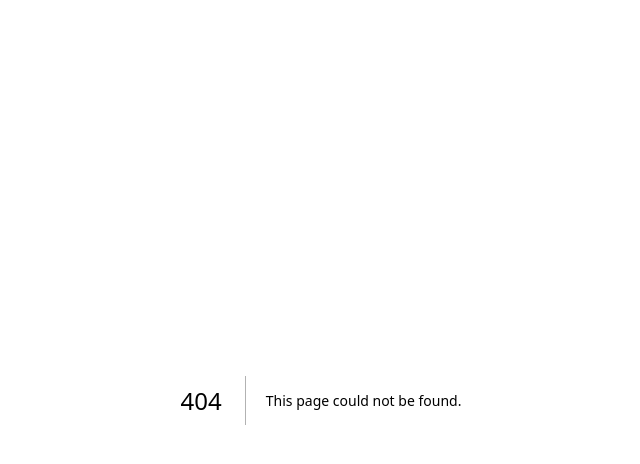
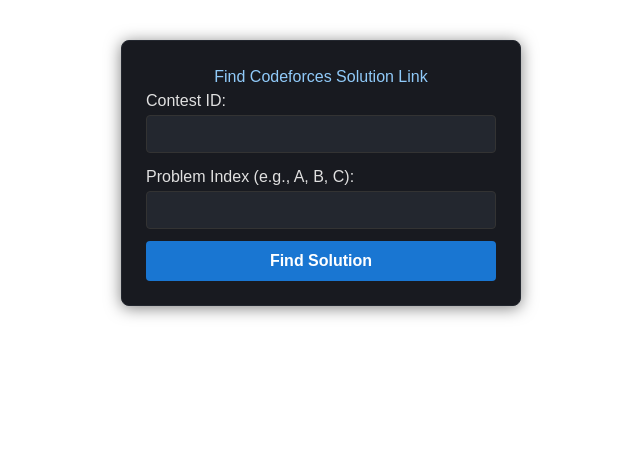
Before and after one commit to amannitp131/Codeforces-id-question_tracker, a Next.js app: page /Topsol in a window 1280 px wide. Before the commit this address had no page. Shown: the top 464 px of the page, without its empty margins (319-959 px from the left). Built offline with nearby package versions, Linux system fonts and the light colour scheme.

Commit message:
Topsol added

```diff
--- /dev/null
+++ b/src/app/Topsol/page.js
@@ -0,0 +1,175 @@
+"use client";
+import React, { useState } from "react";
+
+export default function TopsolPage() {
+    const [contestId, setContestId] = useState("");
+    const [index, setIndex] = useState("");
+    const [results, setResults] = useState([]); // [{handle, link}]
+    const [error, setError] = useState("");
+    const [loading, setLoading] = useState(false);
+
+    const handles = [
+        "orzdevinwang","jiangly","tourist","Dominater069","jtnydv25","MridulAhi","IceKnight1093","arnabmanna","cerberus97","invertedwinger",
+        "nishkarsh","socho"
+
+
+    ];
+
+    async function getSolutionLink(e) {
+        e.preventDefault();
+        setResults([]);
+        setError("");
+        setLoading(true);
+
+        let foundAny = false;
+        handles.forEach(async (handle) => {
+            try {
+                const apiUrl = `https://codeforces.com/api/user.status?handle=${handle}&count=10000`;
+                const resp = await fetch(apiUrl);
+                const data = await resp.json();
+                if (data.status !== "OK") return;
+                const submissions = data.result;
+                const match = submissions.find(
+                    (sub) =>
+                        sub.problem.contestId == contestId &&
+                        sub.problem.index.toUpperCase() === index.toUpperCase() &&
+                        sub.verdict === "OK"
+                );
+                if (match) {
+                    foundAny = true;
+                    setResults(prev => [
+                        ...prev,
+                        {
+                            handle,
+                            link: `https://codeforces.com/contest/${contestId}/submission/${match.id}`,
+                            time: match.timeConsumedMillis,
+                            memory: match.memoryConsumedBytes,
+                            lang: match.programmingLanguage
+                        }
+                    ]);
+                }
+            } catch {
+                // ignore errors for individual users
+            }
+        });
+
+        setTimeout(() => {
+            setLoading(false);
+            if (!foundAny) {
+                // setError("No accepted solution found for the given Question among the provided users.");
+            }
+        }, handles.length * 500);
+    }
+
+    return (
+        <div
+            style={{
+                maxWidth: 400,
+                margin: "40px auto",
+                padding: 24,
+                borderRadius: 8,
+                boxShadow: "0 2px 16px rgba(0,0,0,0.5)",
+                background: "#181a20",
+                fontFamily: "sans-serif",
+                color: "#e0e0e0",
+                border: "1px solid #23272f",
+                transition: "background 0.3s, color 0.3s"
+            }}
+        >
+            <h2 style={{ textAlign: "center", color: "#90caf9" }}>
+                Find Codeforces Solution Link
+            </h2>
+            <form
+                onSubmit={getSolutionLink}
+                style={{
+                    display: "flex",
+                    flexDirection: "column",
+                    gap: 12
+                }}
+            >
+                <label>
+                    Contest ID:
+                    <input
+                        type="text"
+                        value={contestId}
+                        onChange={e => setContestId(e.target.value)}
+                        required
+                        style={{
+                            width: "100%",
+                            padding: 6,
+                            marginTop: 2,
+                            background: "#23272f",
+                            color: "#e0e0e0",
+                            border: "1px solid #333",
+                            borderRadius: 4,
+                            outline: "none"
+                        }}
+                    />
+                </label>
+                <label>
+                    Problem Index (e.g., A, B, C):
+                    <input
+                        type="text"
+                        value={index}
+                        onChange={e => setIndex(e.target.value)}
+                        required
+                        style={{
+                            width: "100%",
+                            padding: 6,
+                            marginTop: 2,
+                            background: "#23272f",
+                            color: "#e0e0e0",
+                            border: "1px solid #333",
+                            borderRadius: 4,
+                            outline: "none"
+                        }}
+                    />
+                </label>
+                <button
+                    type="submit"
+                    style={{
+                        padding: "8px 0",
+                        background: "#1976d2",
+                        color: "#fff",
+                        border: "none",
+                        borderRadius: 4,
+                        fontWeight: "bold",
+                        cursor: "pointer",
+                        transition: "background 0.2s"
+                    }}
+                    disabled={loading}
+                >
+                    {loading ? "Searching..." : "Find Solution"}
+                </button>
+            </form>
+            {results.length > 0 && (
+                <div style={{ marginTop: 20, color: "#66bb6a" }}>
+                    <strong>Accepted Solutions Found:</strong>
+                    <ul style={{ paddingLeft: 0, listStyle: "none" }}>
+                        {results.map(({ handle, link, time, memory, lang }) => (
+                            <li key={handle} style={{ marginBottom: 8 }}>
+                                <span style={{ color: "#90caf9" }}>{handle}</span>:{" "}
+                                <a
+                                    href={link}
+                                    target="_blank"
+                                    rel="noopener noreferrer"
+                                    style={{ color: "#90caf9", wordBreak: "break-all" }}
+                                >
+                                    Open Solution
+                                </a>
+                                <span style={{ color: "#bdbdbd", marginLeft: 8 }}>
+                                    [{time} ms, {memory} bytes, {lang}]
+                                </span>
+                            </li>
+                        ))}
+                    </ul>
+                </div>
+            )}
+            {error && (
+                <div style={{ marginTop: 20, color: "#ef5350" }}>
+                    {error}
+                </div>
+            )}
+        </div>
+    );
+}
--- a/src/app/page.js
+++ b/src/app/page.js
@@ -2,7 +2,6 @@
 import { useState } from 'react';
 import { fetchSolvedProblems } from '../utils/fetchSolved';
 import ProblemList from '../components/problemlist';
-import TopSolutions from '../components/TopSolutions';
 
 export default function Home() {
   const [handle, setHandle] = useState('');
--- a/src/components/TopSolutions.js
+++ /dev/null
@@ -1,79 +0,0 @@
-import { useState } from 'react';
-
-export default function TopSolutions({ contestId, index }) {
-  const [solutions, setSolutions] = useState([]);
-  const [loading, setLoading] = useState(false);
-  const [show, setShow] = useState(false);
-
-  const fetchTopSolutions = async () => {
-    setLoading(true);
-    const users = ['tourist', 'Benq', 'Um_nik', 'Radewoosh', 'Petr'];
-    const foundSolutions = [];
-
-    for (const handle of users) {
-      try {
-        const res = await fetch(`https://codeforces.com/api/user.status?handle=${handle}`);
-        const data = await res.json();
-        if (data.status === 'OK') {
-          const accepted = data.result.find(
-            (s) =>
-              s.verdict === 'OK' &&
-              s.problem.contestId == contestId &&
-              s.problem.index === index
-          );
-          if (accepted) {
-            foundSolutions.push({
-              handle,
-              language: accepted.programmingLanguage,
-              timeConsumedMs: accepted.timeConsumedMillis,
-              memoryConsumedBytes: accepted.memoryConsumedBytes,
-              submissionId: accepted.id,
-              link: `https://codeforces.com/contest/${contestId}/submission/${accepted.id}`,
-            });
-          }
-        }
-      } catch (err) {
-        // Ignore errors for individual users
-      }
-      if (foundSolutions.length >= 5) break;
-    }
-
-    setSolutions(foundSolutions);
-    setLoading(false);
-    setShow(true);
-  };
-
-  return (
-    <div className="inline-block ml-2">
-      <button
-        className="text-xs text-blue-300 underline hover:text-blue-500"
-        onClick={fetchTopSolutions}
-        disabled={loading}
-      >
-        {loading ? 'Loading...' : 'Top Solutions'}
-      </button>
-      {show && (
-        <div className="bg-gray-900 text-white p-2 mt-2 rounded shadow-lg z-10">
-          {solutions.length === 0 && <div>No top solutions found.</div>}
-          <ul>
-            {solutions.map((sol) => (
-              <li key={sol.submissionId} className="mb-1">
-                <a
-                  href={sol.link}
-                  target="_blank"
-                  rel="noopener noreferrer"
-                  className="text-blue-400 hover:underline"
-                >
-                  {sol.handle}
-                </a>{' '}
-                <span className="text-xs text-gray-400">
-                  [{sol.language}, {sol.timeConsumedMs}ms, {Math.round(sol.memoryConsumedBytes / 1024)}KB]
-                </span>
-              </li>
-            ))}
-          </ul>
-        </div>
-      )}
-    </div>
-  );
-}
```
